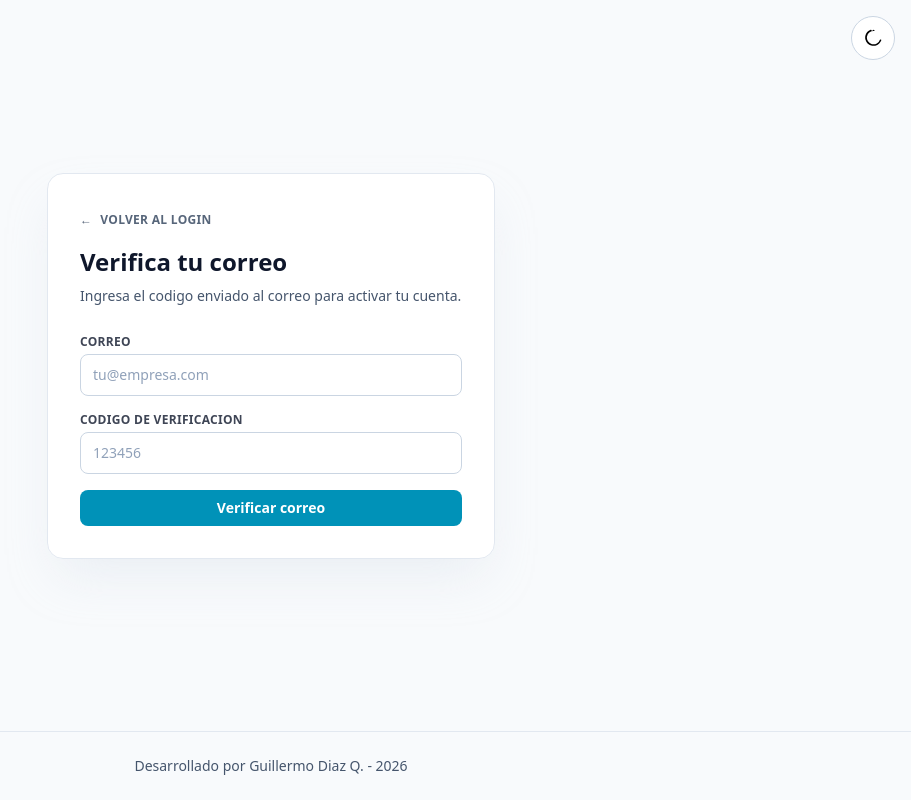
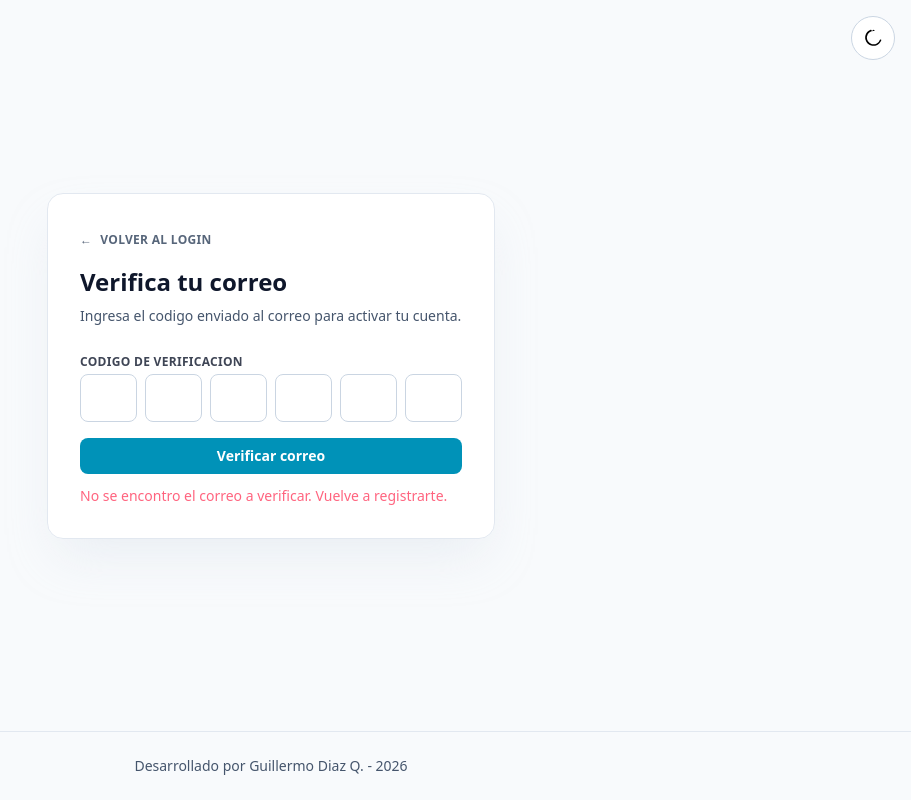
Before and after one commit to gdiazq/crm-frontend, a Vue app: page /verify-email in a window 1280 px wide. Shown: the whole page, without its empty margins (369-1280 px from the left). Built offline with nearby package versions, Linux system fonts and the light colour scheme; no server answers; the HTML template or start-up script is replaced by a standard one; what vue-tippy would draw is missing.

Commit message:
se saca el as para el cast y se saca el correo de la ruta al verificar el registro

```diff
--- a/src/components/index.ts
+++ b/src/components/index.ts
@@ -7,6 +7,7 @@ import KpiPanel from './frontpage/KpiPanel.vue'
 import ButtonComponent from './ui/button/ButtonComponent.vue'
 import InputComponent from './ui/input/InputComponent.vue'
 import PasswordInputComponent from './ui/input/PasswordInputComponent.vue'
+import VerificationCodeInputComponent from './ui/input/VerificationCodeInputComponent.vue'
 import SelectComponent from './ui/select/SelectComponent.vue'
 
 export {
@@ -19,5 +20,6 @@ export {
   ButtonComponent,
   InputComponent,
   PasswordInputComponent,
+  VerificationCodeInputComponent,
   SelectComponent,
 }
--- /dev/null
+++ b/src/components/ui/input/VerificationCodeInputComponent.vue
@@ -0,0 +1,105 @@
+<script setup lang="ts">
+import { ref, watch } from 'vue'
+import type { ComponentPublicInstance } from 'vue'
+
+const props = defineProps<{
+  isDark: boolean
+  length?: number
+}>()
+
+const modelValue = defineModel<string>({ default: '' })
+const codeDigits = ref<string[]>(Array(props.length ?? 6).fill(''))
+const inputRefs = ref<HTMLInputElement[]>([])
+
+const syncModelFromDigits = () => {
+  modelValue.value = codeDigits.value.join('')
+}
+
+const focusAt = (index: number) => {
+  const input = inputRefs.value[index]
+  if (!input) return
+  input.focus()
+  input.select()
+}
+
+const handleInput = (index: number, event: Event) => {
+  const target = event.target
+  if (!(target instanceof HTMLInputElement)) return
+
+  const value = target.value.replace(/\D/g, '')
+  codeDigits.value[index] = value.slice(-1)
+  syncModelFromDigits()
+
+  if (value && index < codeDigits.value.length - 1) {
+    focusAt(index + 1)
+  }
+}
+
+const handleKeydown = (index: number, event: KeyboardEvent) => {
+  if (event.key === 'Backspace' && !codeDigits.value[index] && index > 0) {
+    focusAt(index - 1)
+  }
+
+  if (event.key === 'ArrowLeft' && index > 0) {
+    focusAt(index - 1)
+  }
+
+  if (event.key === 'ArrowRight' && index < codeDigits.value.length - 1) {
+    focusAt(index + 1)
+  }
+}
+
+const handlePaste = (event: ClipboardEvent) => {
+  event.preventDefault()
+  const pasted = event.clipboardData?.getData('text')?.replace(/\D/g, '') || ''
+  const digits = pasted.slice(0, codeDigits.value.length).split('')
+
+  codeDigits.value = codeDigits.value.map((_, index) => digits[index] || '')
+  syncModelFromDigits()
+
+  const nextIndex = Math.min(digits.length, codeDigits.value.length - 1)
+  focusAt(nextIndex)
+}
+
+const setInputRef = (index: number, el: Element | ComponentPublicInstance | null) => {
+  if (el instanceof HTMLInputElement) {
+    inputRefs.value[index] = el
+  }
+}
+
+watch(
+  () => modelValue.value,
+  (value) => {
+    const digits = (value || '').replace(/\D/g, '').slice(0, codeDigits.value.length).split('')
+    codeDigits.value = codeDigits.value.map((_, index) => digits[index] || '')
+  },
+  { immediate: true },
+)
+</script>
+
+<template>
+  <div>
+    <span class="mb-1 block text-xs font-semibold uppercase tracking-wide opacity-80">Codigo de verificacion</span>
+    <div class="grid grid-cols-6 gap-2" @paste="handlePaste">
+      <input
+        v-for="(_, index) in codeDigits"
+        :key="index"
+        :ref="(el) => setInputRef(index, el)"
+        v-model="codeDigits[index]"
+        type="text"
+        inputmode="numeric"
+        pattern="[0-9]*"
+        maxlength="1"
+        autocomplete="one-time-code"
+        class="h-12 w-full rounded-lg border text-center text-lg font-semibold outline-none transition focus-visible:ring-2 focus-visible:ring-cyan-400"
+        :class="
+          isDark
+            ? 'border-slate-700 bg-slate-900 text-slate-100 placeholder:text-slate-500 focus-visible:ring-offset-slate-950'
+            : 'border-slate-300 bg-white text-slate-900 placeholder:text-slate-400 focus-visible:ring-offset-slate-50'
+        "
+        @input="handleInput(index, $event)"
+        @keydown="handleKeydown(index, $event)"
+      />
+    </div>
+  </div>
+</template>
--- a/src/stores/auth.store.ts
+++ b/src/stores/auth.store.ts
@@ -21,6 +21,7 @@ const USER_KEY = 'authUser'
 const PERMISSIONS_KEY = 'permissions'
 const CONFIG_KEY = 'config'
 const MENU_KEY = 'menu'
+const PENDING_VERIFY_EMAIL_KEY = 'pendingVerifyEmail'
 
 const initialUserConfig: UserAuthConfig = {
   darkTheme: false,
@@ -33,6 +34,32 @@ const initialAlert: AlertsCore = {
 }
 
 type PermissionType = 'canRead' | 'canCreate' | 'canUpdate' | 'canDelete'
+
+const hasStringProp = (value: object, key: string) => {
+  return typeof Reflect.get(value, key) === 'string'
+}
+
+const isAuthUser = (value: unknown): value is AuthUser => {
+  if (typeof value !== 'object' || value === null) return false
+
+  return (
+    typeof Reflect.get(value, 'id') === 'number' &&
+    hasStringProp(value, 'username') &&
+    hasStringProp(value, 'email') &&
+    hasStringProp(value, 'first_name') &&
+    hasStringProp(value, 'last_name') &&
+    Array.isArray(Reflect.get(value, 'roles'))
+  )
+}
+
+const isModulePermissionArray = (value: unknown): value is ModulePermission[] => {
+  if (!Array.isArray(value)) return false
+
+  return value.every((item) => {
+    if (typeof item !== 'object' || item === null) return false
+    return hasStringProp(item, 'module')
+  })
+}
 
 export const useStoreAuth = defineStore('auth', () => {
   const user = ref<AuthUser | null>(null)
@@ -57,6 +84,7 @@ export const useStoreAuth = defineStore('auth', () => {
   const errorMessage = ref<string | null>(null)
   const errorBack = ref<unknown | null>(null)
   const loadingUser = ref(false)
+  const pendingVerifyEmail = ref<string | null>(sessionStorage.getItem(PENDING_VERIFY_EMAIL_KEY))
 
   const setSession = (data: AuthLoginResponse) => {
     user.value = data.user
@@ -75,10 +103,12 @@ export const useStoreAuth = defineStore('auth', () => {
     const token = localStorage.getItem(ACCESS_TOKEN_KEY)
     const savedUser = localStorage.getItem(USER_KEY)
     const savedPermissions = localStorage.getItem(PERMISSIONS_KEY)
+    const parsedUser: unknown = savedUser ? JSON.parse(savedUser) : null
+    const parsedPermissions: unknown = savedPermissions ? JSON.parse(savedPermissions) : null
 
     isAuthenticated.value = Boolean(token)
-    user.value = savedUser ? (JSON.parse(savedUser) as AuthUser) : null
-    permissions.value = savedPermissions ? (JSON.parse(savedPermissions) as ModulePermission[]) : []
+    user.value = isAuthUser(parsedUser) ? parsedUser : null
+    permissions.value = isModulePermissionArray(parsedPermissions) ? parsedPermissions : []
 
     return isAuthenticated.value
   }
@@ -159,6 +189,8 @@ export const useStoreAuth = defineStore('auth', () => {
       }
 
       await axiosInstance.post('/auth/register', data_)
+      pendingVerifyEmail.value = payload.email
+      sessionStorage.setItem(PENDING_VERIFY_EMAIL_KEY, payload.email)
       successMessage.value = 'Registro exitoso. Revisa tu correo para verificar tu cuenta.'
       return true
     } catch (error) {
@@ -191,6 +223,8 @@ export const useStoreAuth = defineStore('auth', () => {
       successMessage.value = null
 
       await axiosInstance.post('/auth/verify-email', payload)
+      pendingVerifyEmail.value = null
+      sessionStorage.removeItem(PENDING_VERIFY_EMAIL_KEY)
       successMessage.value = 'Correo verificado correctamente. Ya puedes iniciar sesion.'
       return true
     } catch (error) {
@@ -261,6 +295,11 @@ export const useStoreAuth = defineStore('auth', () => {
     localStorage.removeItem(EXPIRES_IN_KEY)
   }
 
+  const setPendingVerifyEmail = (email: string) => {
+    pendingVerifyEmail.value = email
+    sessionStorage.setItem(PENDING_VERIFY_EMAIL_KEY, email)
+  }
+
   const handleSidebarCollapse = () => {
     sidebar.toggleCollapse = !sidebar.toggleCollapse
   }
@@ -305,6 +344,7 @@ export const useStoreAuth = defineStore('auth', () => {
     errorMessage,
     errorBack,
     loadingUser,
+    pendingVerifyEmail,
     hydrate,
     getUserConfig,
     login,
@@ -313,6 +353,7 @@ export const useStoreAuth = defineStore('auth', () => {
     getCurrentUser,
     reset,
     logout,
+    setPendingVerifyEmail,
     handleSidebarCollapse,
     handleSidebarMobile,
     darkThemeToggle,
--- a/src/stores/theme.store.ts
+++ b/src/stores/theme.store.ts
@@ -45,7 +45,11 @@ export const useStoreTheme = defineStore('theme', () => {
       applyThemeClass(isDark.value)
       isInitialized.value = true
     } catch (error) {
-      errorBack.value = error as Error
+      if (error instanceof Error) {
+        errorBack.value = error
+      } else {
+        errorBack.value = new Error('Unknown theme initialization error')
+      }
     }
   }
 
--- a/src/views/public/RegisterView.vue
+++ b/src/views/public/RegisterView.vue
@@ -62,7 +62,8 @@ const submitForm = async () => {
     phoneNumber: form.value.phoneNumber,
   })
   if (success) {
-    router.push(`/verify-email?email=${encodeURIComponent(form.value.email)}`)
+    storeAuth.setPendingVerifyEmail(form.value.email)
+    router.push('/verify-email')
   }
 }
 
--- a/src/views/public/VerifyEmailView.vue
+++ b/src/views/public/VerifyEmailView.vue
@@ -1,29 +1,23 @@
 <script setup lang="ts">
 import { computed, onMounted, ref } from 'vue'
-import { useRoute, useRouter } from 'vue-router'
+import { useRouter } from 'vue-router'
 import { storeToRefs } from 'pinia'
-import { ButtonComponent, FooterComponent, InputComponent, ThemeToggle } from '@/components'
+import { ButtonComponent, FooterComponent, ThemeToggle, VerificationCodeInputComponent } from '@/components'
 import { useStoreAuth, useStoreTheme } from '@/stores'
 
-const route = useRoute()
 const router = useRouter()
 const storeAuth = useStoreAuth()
 const storeTheme = useStoreTheme()
 const { isDark } = storeToRefs(storeTheme)
-const { verifySubmitting, errorMessage, successMessage } = storeToRefs(storeAuth)
+const { verifySubmitting, errorMessage, successMessage, pendingVerifyEmail } = storeToRefs(storeAuth)
 
 const form = ref({
-  email: '',
   code: '',
 })
 
 const controlIsValidForm = computed(() => {
-  return Object.values(form.value).every((value) => Boolean(value))
+  return Boolean(pendingVerifyEmail.value && form.value.code)
 })
-
-const handleEmailValue = (value: string) => {
-  form.value.email = value
-}
 
 const handleCodeValue = (value: string) => {
   form.value.code = value
@@ -35,11 +29,11 @@ const handleMessageAlert = (message: string) => {
 
 const submitForm = async () => {
   if (!controlIsValidForm.value) {
-    handleMessageAlert('Debes completar correo y codigo.')
+    handleMessageAlert('No se encontro el correo a verificar o falta el codigo.')
     return
   }
 
-  const success = await storeAuth.verifyEmail(form.value)
+  const success = await storeAuth.verifyEmail({ email: pendingVerifyEmail.value || '', code: form.value.code })
   if (success) {
     router.push('/login')
   }
@@ -51,10 +45,7 @@ const handleGoLogin = () => {
 
 onMounted(() => {
   storeTheme.initTheme()
-  const queryEmail = route.query.email
-  if (typeof queryEmail === 'string') {
-    handleEmailValue(queryEmail)
-  }
+  if (!pendingVerifyEmail.value) handleMessageAlert('No se encontro el correo a verificar. Vuelve a registrarte.')
 })
 </script>
 
@@ -96,26 +87,7 @@ onMounted(() => {
         </p>
 
         <form class="mt-7 space-y-4" @submit.prevent="submitForm">
-          <InputComponent
-            v-model.trim="form.email"
-            :is-dark="isDark"
-            label="Correo"
-            type="email"
-            autocomplete="email"
-            placeholder="tu@empresa.com"
-            @update:model-value="handleEmailValue"
-            required
-          />
-          <InputComponent
-            v-model.trim="form.code"
-            :is-dark="isDark"
-            label="Codigo de verificacion"
-            type="text"
-            autocomplete="one-time-code"
-            placeholder="123456"
-            @update:model-value="handleCodeValue"
-            required
-          />
+          <VerificationCodeInputComponent v-model="form.code" :is-dark="isDark" @update:model-value="handleCodeValue" />
 
           <ButtonComponent :is-dark="isDark" type="submit" variant="solid" :full-width="true" :disabled="verifySubmitting">
             {{ verifySubmitting ? 'Verificando...' : 'Verificar correo' }}
```
